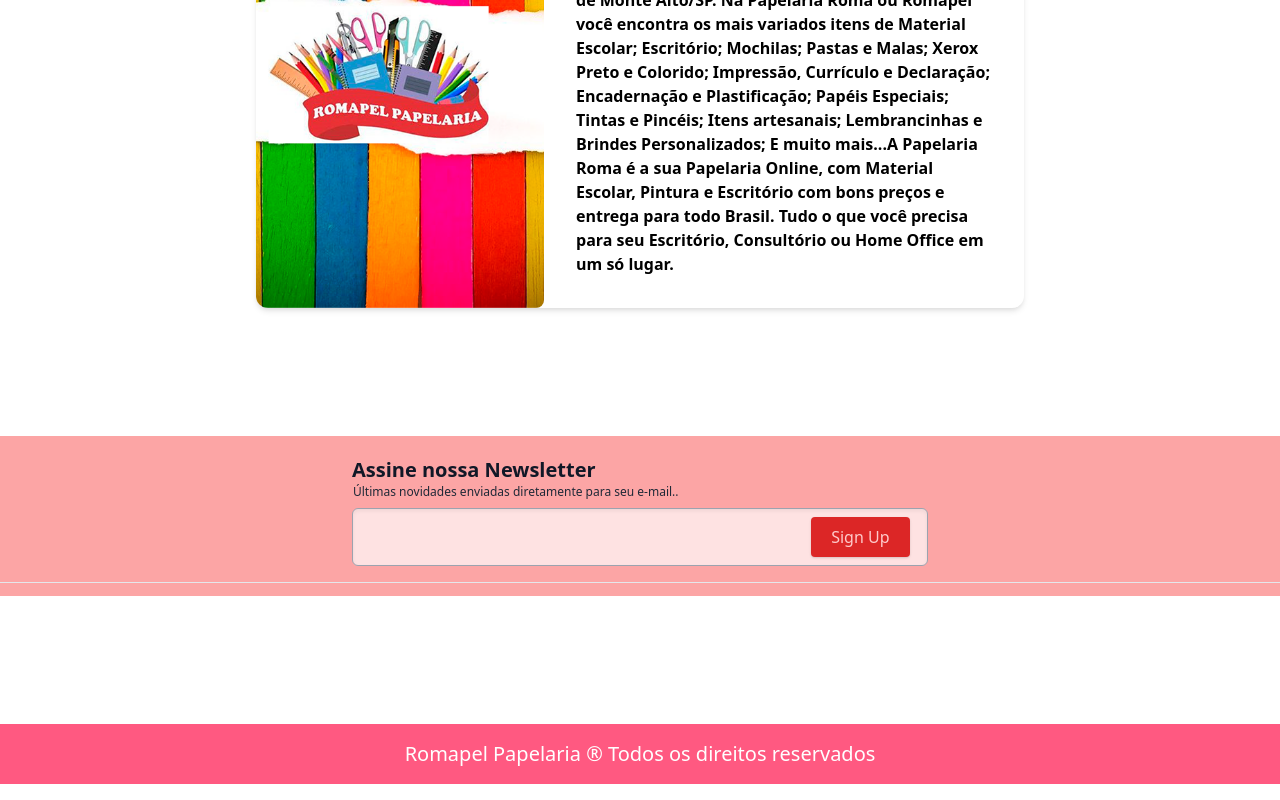
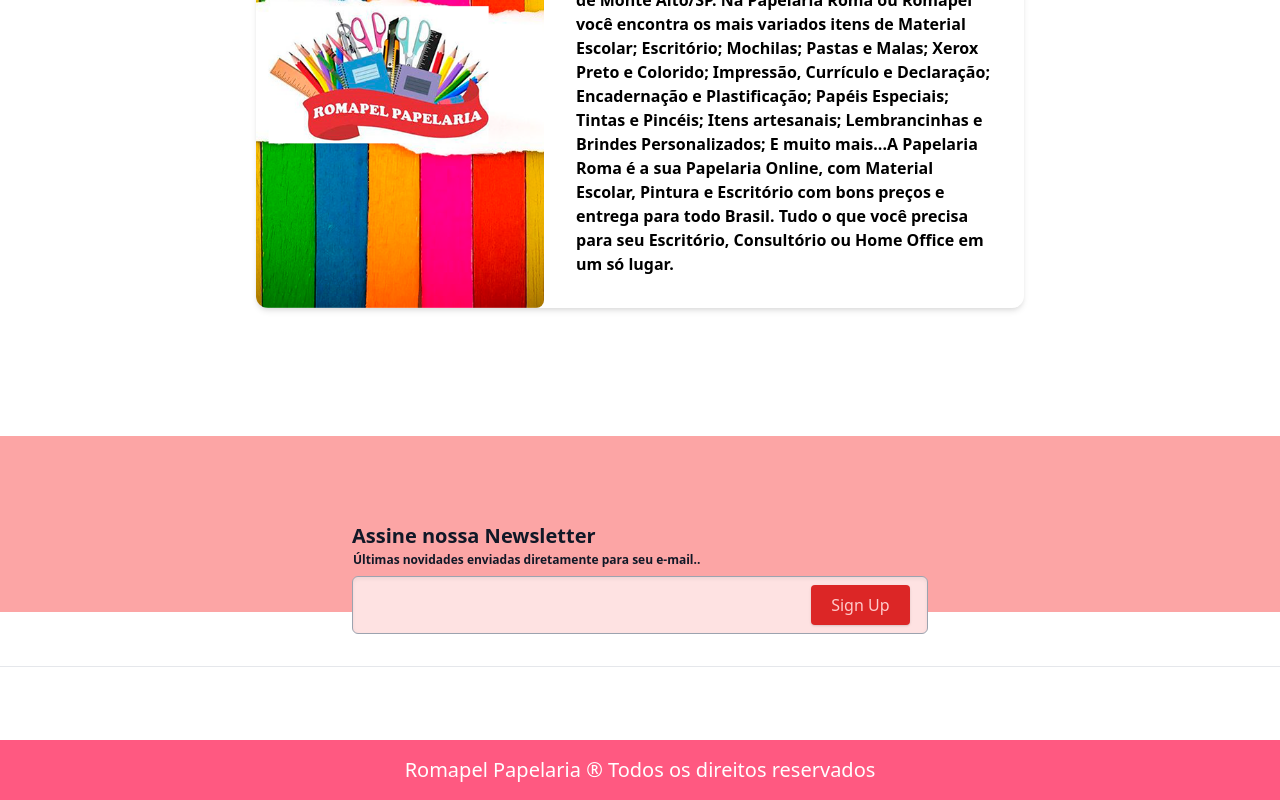
Before and after one commit to cristianebeel/fatec-projeto-integrador-2, a Nuxt app: page /Quem-somos in a window 1280 px wide. Shown: the part 734-1534 px from the top of the page. Built offline with nearby package versions, Linux system fonts and the light colour scheme.

Commit message:
pagina quem somos e componente novo

```diff
--- a/components/Sobre.vue
+++ b/components/Sobre.vue
@@ -2,9 +2,9 @@
 <section id="page" class="my-10">
 
 <div class="max-w-md mx-auto bg-white rounded-xl shadow-md overflow-hidden md:max-w-3xl">
-  <div class="md:flex">
+  <div class="md:flex ">
     <div class="md:flex-shrink-0">
-      <img class="h-48 w-full object-cover rounded-lg md:h-full md:w-72" src="~assets/img/cat/logoroma.png" alt="Man looking at item at a store">
+      <img class="h-64 w-full object-cover rounded-lg md:h-full md:w-72" src="~assets/img/cat/logoroma.png" alt="Man looking at item at a store">
     </div>
     <div class="p-8">
       <div class="uppercase tracking-wide text-sm text-3xl text-pink-800 font-extrabold">Romapel</div>
--- a/pages/Contato.vue
+++ b/pages/Contato.vue
@@ -1,7 +1,7 @@
 <template>
 <section id="main">
   <Carousel />
-<Sobre />
+
 
 <section id="main" class="mx-10 mb-10">
         <h1 class="my-3 text-3xl font-semibold text-gray-800 dark:text-gray-200">Contato</h1>
--- a/pages/Quem-somos.vue
+++ b/pages/Quem-somos.vue
@@ -5,11 +5,12 @@
 </section>
   <Sobre />
 
-<footer class="bg-red-300 w-full h-40 py-2 px-4 my-32 ">
-        <div class="px-4 pt-3 pb-4 border-b -mx-4 ">
+<footer class="bg-red-300 w-full h-44 py-7 px-2 my-32 ">
+        <div class=" md:py-8 px-4 pt-3 pb-4 border-b -mx-4 ">
             <div class="max-w-xl mx-auto">
-                <h2 class="text-xl text-left inline-block font-semibold text-gray-900">Assine nossa Newsletter</h2>
-                <p class="text-gray-800 text-xs pl-px">
+              <br>
+                <h2 class="text-xl text-left inline-block font-semibold leading-8 text-gray-900">Assine nossa Newsletter</h2>
+                <p class="text-gray-900 text-xs font-semibold pl-px">
                    Últimas novidades enviadas diretamente para seu e-mail..
                 </p>
                 <form action="#" class="mt-2">
```
